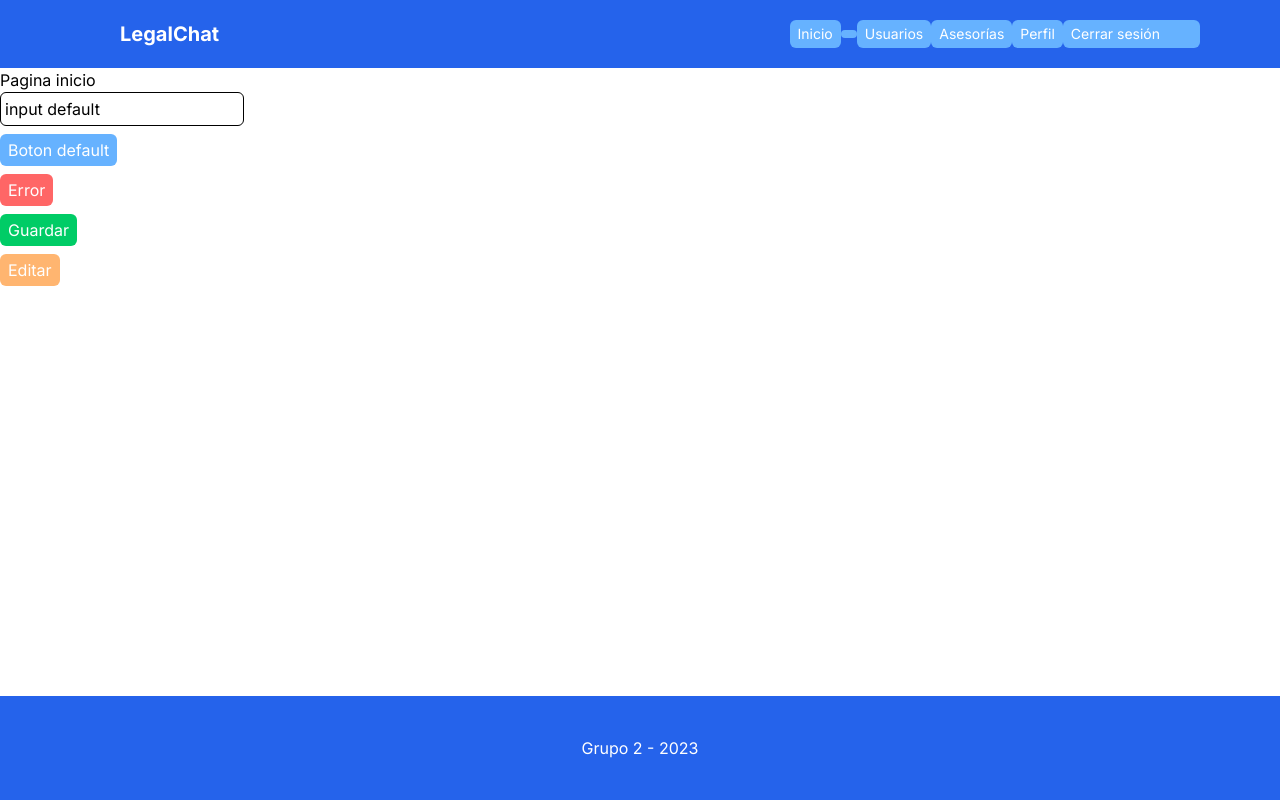
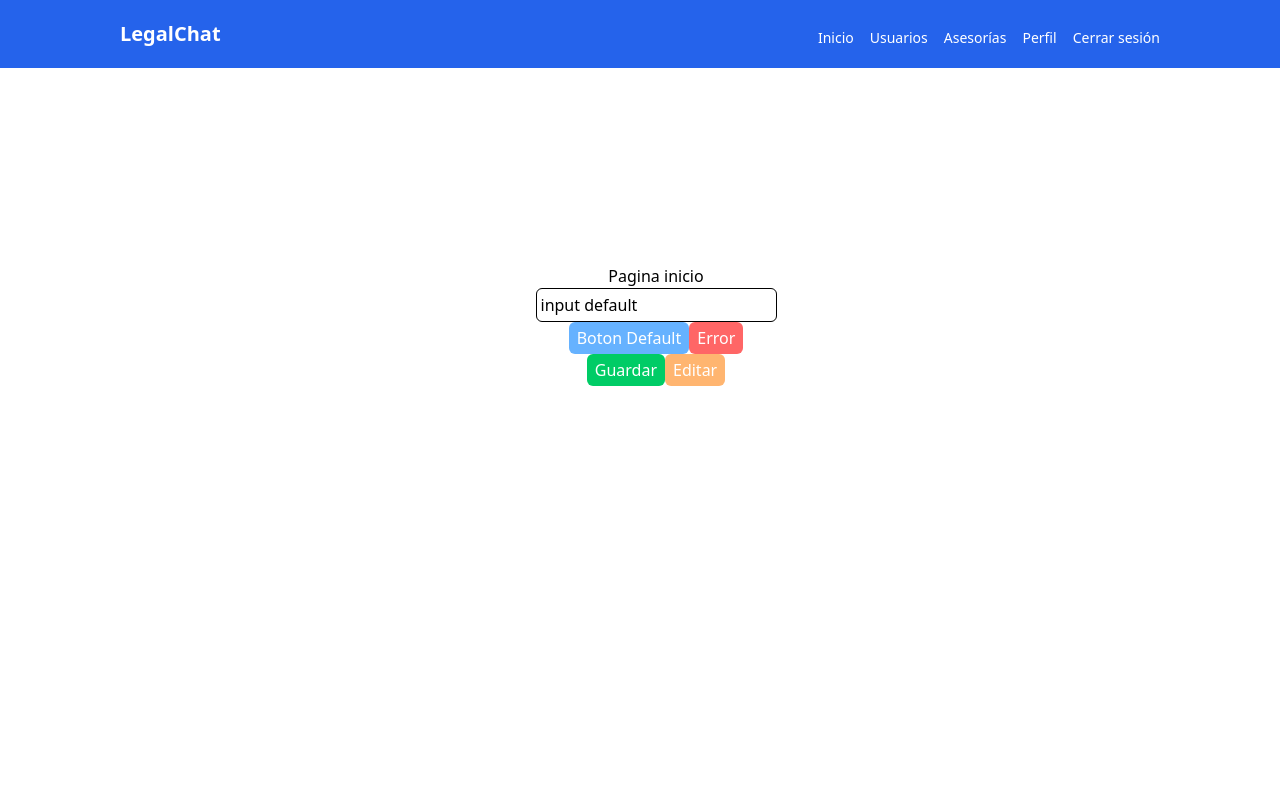
Before and after one commit to ql17001/legal_chat_frontend, a Next.js app: page / in a window 1280 px wide. Shown: the top 800 px of the page. Built offline with nearby package versions, Linux system fonts and the light colour scheme.

Commit message:
Se arreglaron los componentes Footer y header, se agregaron rutas y container

```diff
--- a/app/layout.tsx
+++ b/app/layout.tsx
@@ -3,14 +3,15 @@ import { Inter } from 'next/font/google'
 import './globals.css'
 import Header from '@/components/Header'
 import Footer from '@/components/Footer'
-//import HeaderRegistrarse from '@/components/HeaderRegistrarse'
-
+import Container from '@/components/Container'
 const inter = Inter({ subsets: ['latin'] })
 
 export const metadata: Metadata = {
   title: 'Create Next App',
   description: 'Generated by create next app',
 }
+
+
 
 export default function RootLayout({
   children,
@@ -19,9 +20,11 @@ export default function RootLayout({
 }) {
   return (
     <html lang="es">
-      <body className={inter.className}>
+      <body>
       <Header/>
+      <Container>
         {children}
+       </Container>
         <Footer/>
         </body>
 
--- a/app/page.tsx
+++ b/app/page.tsx
@@ -1,20 +1,24 @@
 import Image from 'next/image'
+
 
 export default function Home() {
   return (
     <main>
       Pagina inicio
-      <div className='flex flex-col items-start gap-2'>
+
         <input type='text' value={'input default'}/>
 
-        <button>Boton default</button>
+        <button>Boton Default</button>
 
         <button className=' boton-error'>Error</button>
 
         <button className=' boton-guardar'>Guardar</button>
 
         <button className='boton-editar'>Editar</button>
-      </div>
+
+
+
+
 
     </main>
   )
--- /dev/null
+++ b/components/Container/index.tsx
@@ -0,0 +1,17 @@
+import React, {ReactNode} from 'react'
+//import { render } from 'react-dom'
+
+interface Chil{
+    children: ReactNode
+}
+
+const Container = ({children}:Chil) => {
+return (
+<div className='min-h-screen max-w-2xl m-auto flex-wrap px-48 py-40'>
+    <div className='align-middle text-center items-center top-auto bottom-auto max-w-md min-w-full p-5 mx-4 my-4 flex-col flex'>
+        {children}</div>
+</div>
+)
+}
+
+export default Container
--- a/components/Footer/index.tsx
+++ b/components/Footer/index.tsx
@@ -2,7 +2,7 @@ import React from 'react'
 
 const Footer = () => {
   return (
-    <div className='absolute bottom-0 w-full mx-auto mt-auto px-6 py-10 bg-blue-600 flex flex-row justify-center text-white'>
+    <div className=' w-full px-6 py-10 bg-blue-600 flex flex-row justify-center text-white'>
       <a className='hover:underline' href=''>Grupo 2 - 2023</a>
     </div>
   )
--- a/components/Header/index.tsx
+++ b/components/Header/index.tsx
@@ -1,21 +1,20 @@
+import { Routes } from '@/utils/constants'
 import React from 'react'
 import Link from 'next/link'
 
 
 const Header = () => {
     return (
-        <div className='relative w-full items-end pb-5 pt-5 flex flex-row justify-between pl-10 bg-blue-600 text-white'>
+        <div className='w-full items-end pb-5 pt-5 flex flex-row justify-between pl-10 bg-blue-600 text-white'>
             <Link href="" className='text-xl px-20 font-bold'>LegalChat</Link>
 
             <div className="flex flex-row items-center pr-20">
-                <button type='button' className='text-sm px-2'>Inicio</button>
-                <button type='button' className='text-sm px-2'></button>
-                <button type='button' className='text-sm px-2'>Usuarios</button>
-                <button type='button' className='text-sm px-2'>Asesorías</button>
-                <button type='button' className='text-sm px-2'>Perfil</button>
-                <button type='button' className='text-sm px-2 pr-10'>Cerrar sesión</button>
+                <Link href={Routes.HOME} className='text-sm px-2'>Inicio</Link>
+                <Link href={Routes.USUARIOS} className='text-sm px-2'>Usuarios</Link>
+                <Link href={Routes.ASESORIAS}  className='text-sm px-2'>Asesorías</Link>
+                <Link  href={Routes.VER_PERFIL} className='text-sm px-2'>Perfil</Link>
+                <Link href='' className='text-sm px-2 pr-10'>Cerrar sesión</Link>
             </div>
-
         </div>
     )
 }
--- a/components/HeaderPerfil/index.tsx
+++ /dev/null
@@ -1,23 +0,0 @@
-import React from 'react'
-import Link from 'next/link'
-
-
-const HeaderPerfil = () => {
-    return (
-        <div className='relative w-full items-end pb-5 pt-5 flex flex-row justify-between pl-10 bg-blue-600 text-white'>
-            <Link href="" className='text-xl px-20 font-bold'>LegalChat</Link>
-
-            <div className="flex flex-row items-center pr-20">
-                <button type='button' className='text-sm px-2'>Inicio</button>
-                <button type='button' className='text-sm px-2'>Asesorías</button>
-                <button type='button' className='text-sm px-2'>Chats</button>
-                <button type='button' className='text-sm px-2'>Perfil</button>
-                <button type='button' className='text-sm px-2 pr-10'>Cerrar sesión</button>
-            </div>
-
-        </div>
-    )
-}
-
-
-export default HeaderPerfil
--- a/components/HeaderRegistrarse/index.tsx
+++ /dev/null
@@ -1,20 +0,0 @@
-import React from 'react'
-import Link from 'next/link'
-
-
-const HeaderRegistrarse = () => {
-    return (
-        <div className='relative w-full items-end pb-5 pt-5 flex flex-row justify-between pl-10 bg-blue-600 text-white'>
-            <Link href="" className='text-xl px-20 font-bold'>LegalChat</Link>
-
-            <div className="flex flex-row items-center pr-20">
-
-                <button type='button' className='text-sm px-2 pr-10'>Registrarse</button>
-            </div>
-
-        </div>
-    )
-}
-
-
-export default HeaderRegistrarse
--- /dev/null
+++ b/utils/constants.ts
@@ -0,0 +1,11 @@
+export enum Routes{
+HOME='/',
+CHATS= '/chats',
+ASESORIAS= '/asesorias',
+USUARIOS= '/usuarios',
+REGISTRARSE= '/registrarme',
+VER_PERFIL= '/perfil'
+
+
+
+}
```
